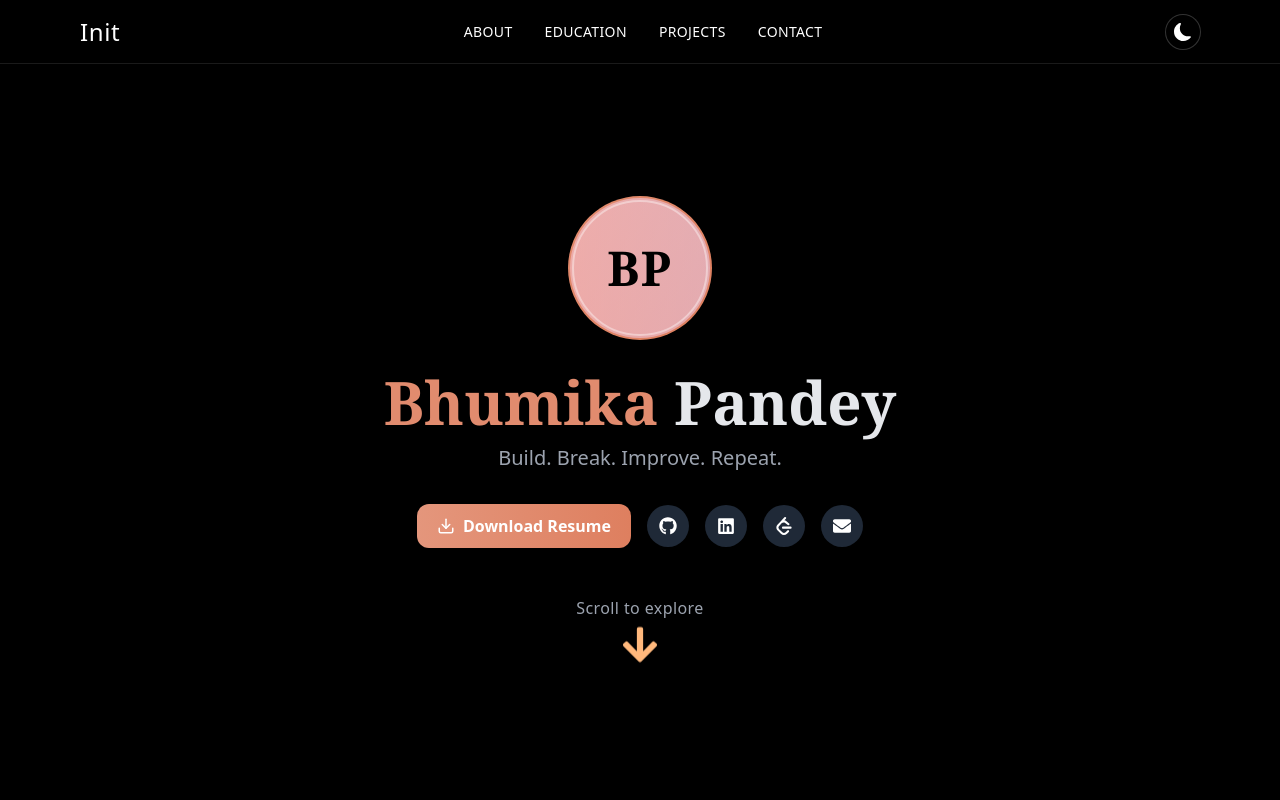
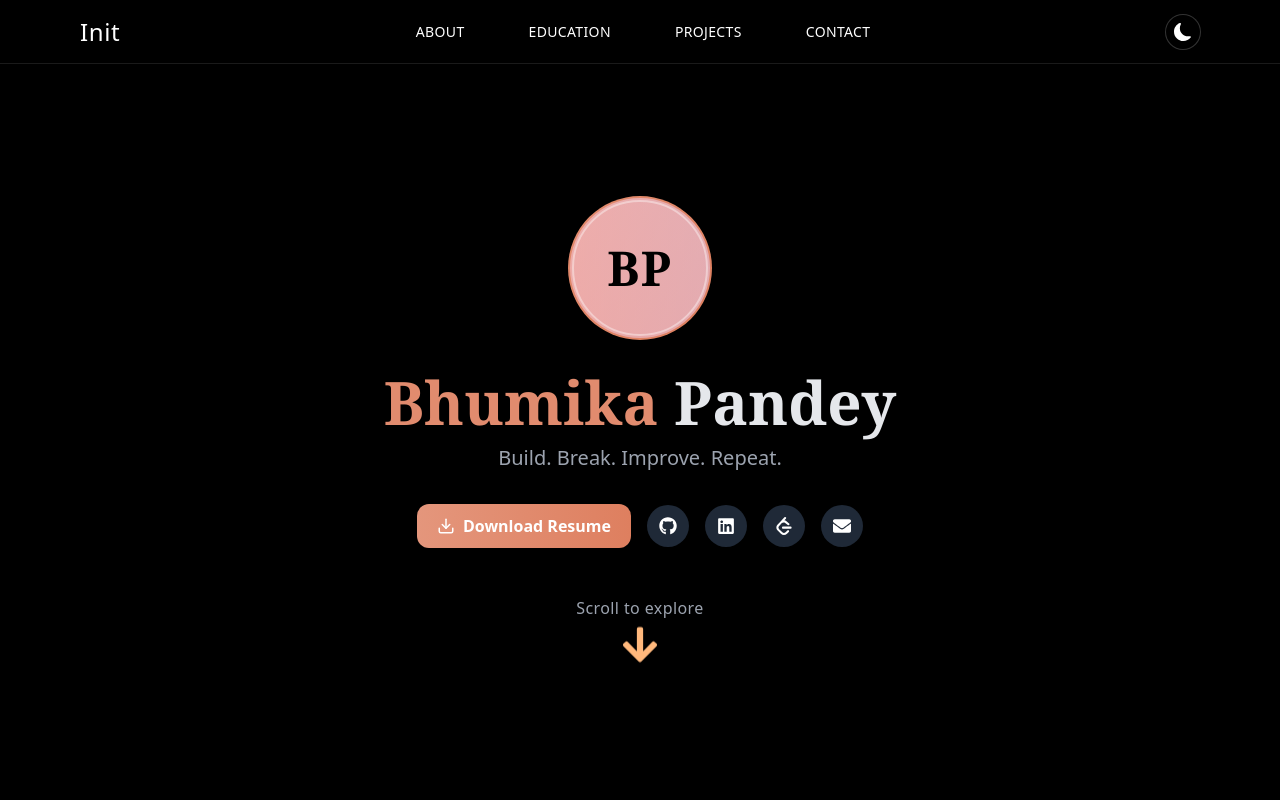
Before and after one commit to Bhumika2903/bhumika-portfolio, a React (Vite) app: page / in a window 1280 px wide. Shown: the top 800 px of the page. Built offline with nearby package versions, Linux system fonts and the light colour scheme; no server answers.

Commit message:
Update Navbar.jsx

```diff
--- a/src/components/Navbar.jsx
+++ b/src/components/Navbar.jsx
@@ -25,7 +25,7 @@ export default function Navbar() {
         </a>
 
         {/* Centered Links */}
-        <div className="flex-1 flex justify-center gap-8">
+        <div className="flex-1 text-primary flex justify-center gap-16">
           {["about", "education", "projects", "contact"].map((section) => (
             <a
               key={section}
```
